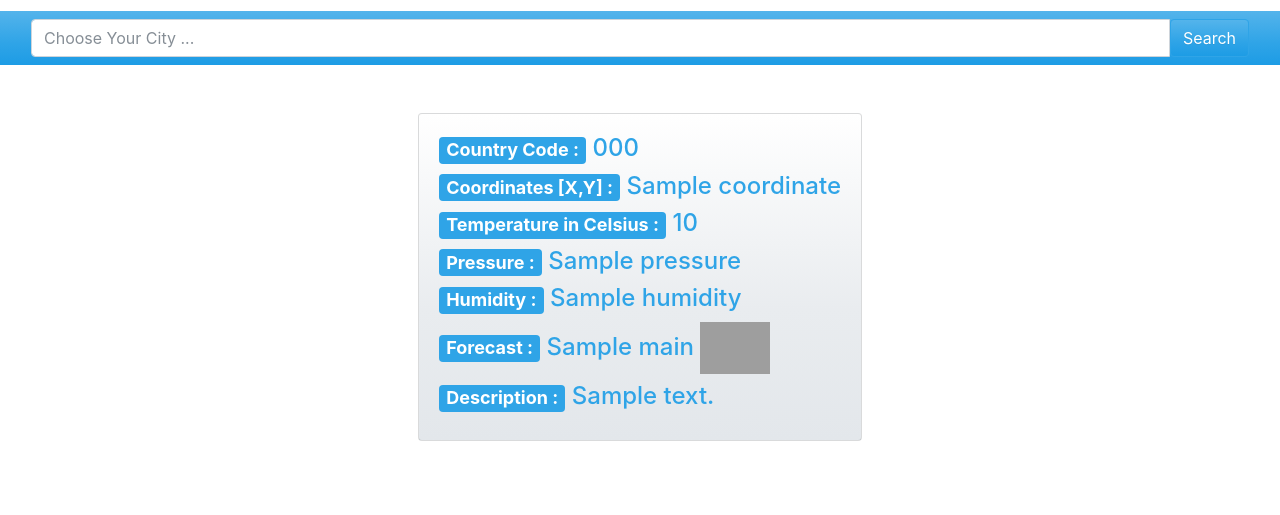
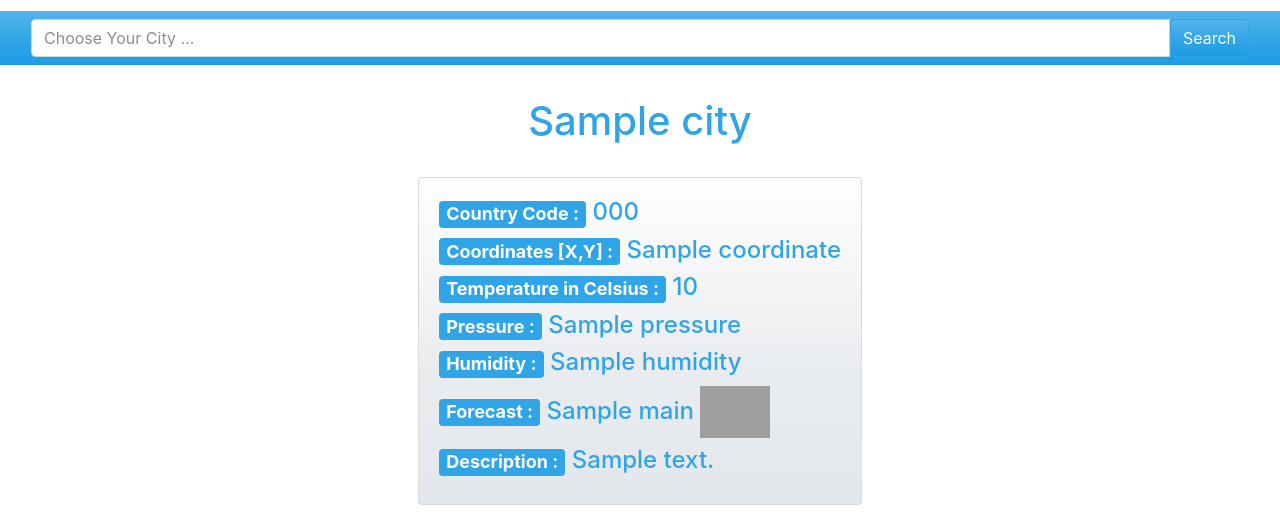
Before and after one commit to kunalghatode/django_weatherapp, a Django app: template weatherapp/templates/index.html in a window 1280 px wide. Shown: the part 285-800 px from the top of the page. Run offline with Django 5.2, Linux system fonts and the light colour scheme; the template is opened without the code that fills it: most values are stand-ins (such as "Sample title", 1, 10 or a date in 2020); some libraries are stand-ins or nearby versions; grey boxes are pictures that could not be loaded.

Commit message:
added city name in index.html

```diff
--- a/weatherapp/templates/index.html
+++ b/weatherapp/templates/index.html
@@ -41,7 +41,8 @@
       </div>
       <form>
   </nav>
-  <br> <br>
+  <br>
+  <h1 class="text-center my-2">{{city}}</h1><br>
   <div class="row">
     {% if country_code and coordinate and temp and pressure and humidity %}
     <div class="col d-flex justify-content-center" ">
--- a/weatherapp/views.py
+++ b/weatherapp/views.py
@@ -14,6 +14,7 @@ def index(request):
         list_of_data = json.loads(source)
 
         data = {
+            'city': city,
             "country_code" : str(list_of_data['sys']['country']),
             "coordinate" : str(list_of_data['coord']['lon']) + ", " +str(list_of_data['coord']['lat']),
             "temp" : str(list_of_data['main']['temp']) + '°C',
```
